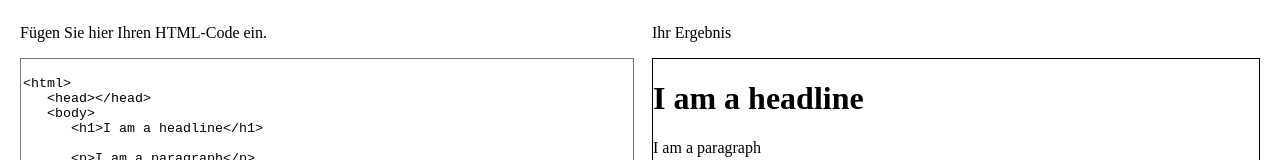
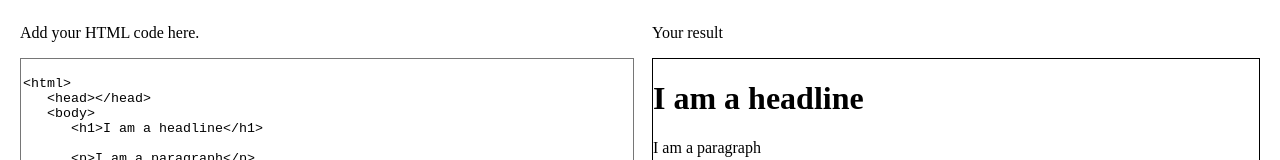
Before and after one commit to HyunchangOh/english_digi4all_interactives, a plain HTML site: page html-editor/index.html in a window 1280 px wide. Shown: the top 160 px of the page. Drawn offline with Linux system fonts and the light colour scheme.

Commit message:
html-editor translate

```diff
--- a/html-editor/index.html
+++ b/html-editor/index.html
@@ -52,7 +52,7 @@
   <body>
     <div class="row">
       <div class="col s6">
-        <p>Fügen Sie hier Ihren HTML-Code ein.</p>
+        <p>Add your HTML code here.</p>
         <textarea
           onKeyUp="render(this)"
           style="height: 100%;"
@@ -64,7 +64,7 @@
       </div>
 
       <div class="col s6">
-        <p>Ihr Ergebnis</p>
+        <p>Your result</p>
         <div style="border: 1px solid; height: 100%;" id="result">
           Zeichen
         </div>
```
